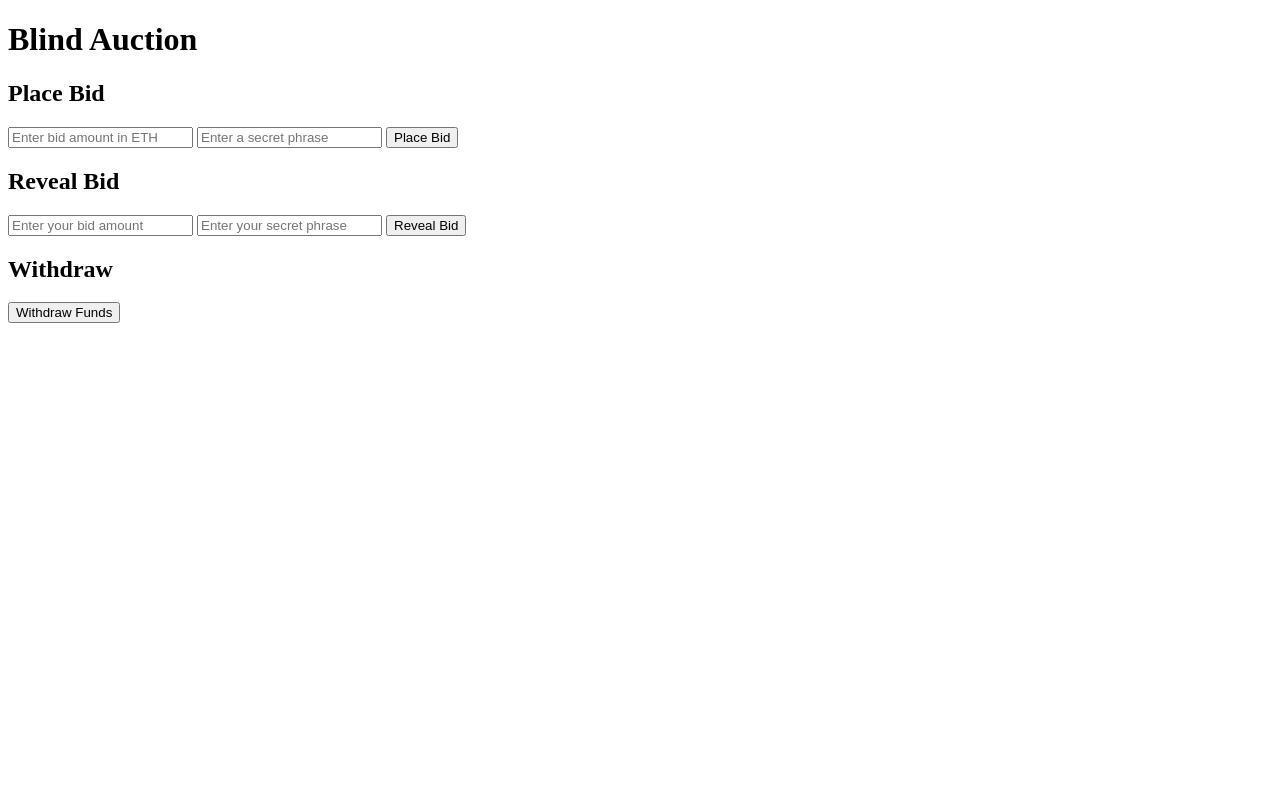
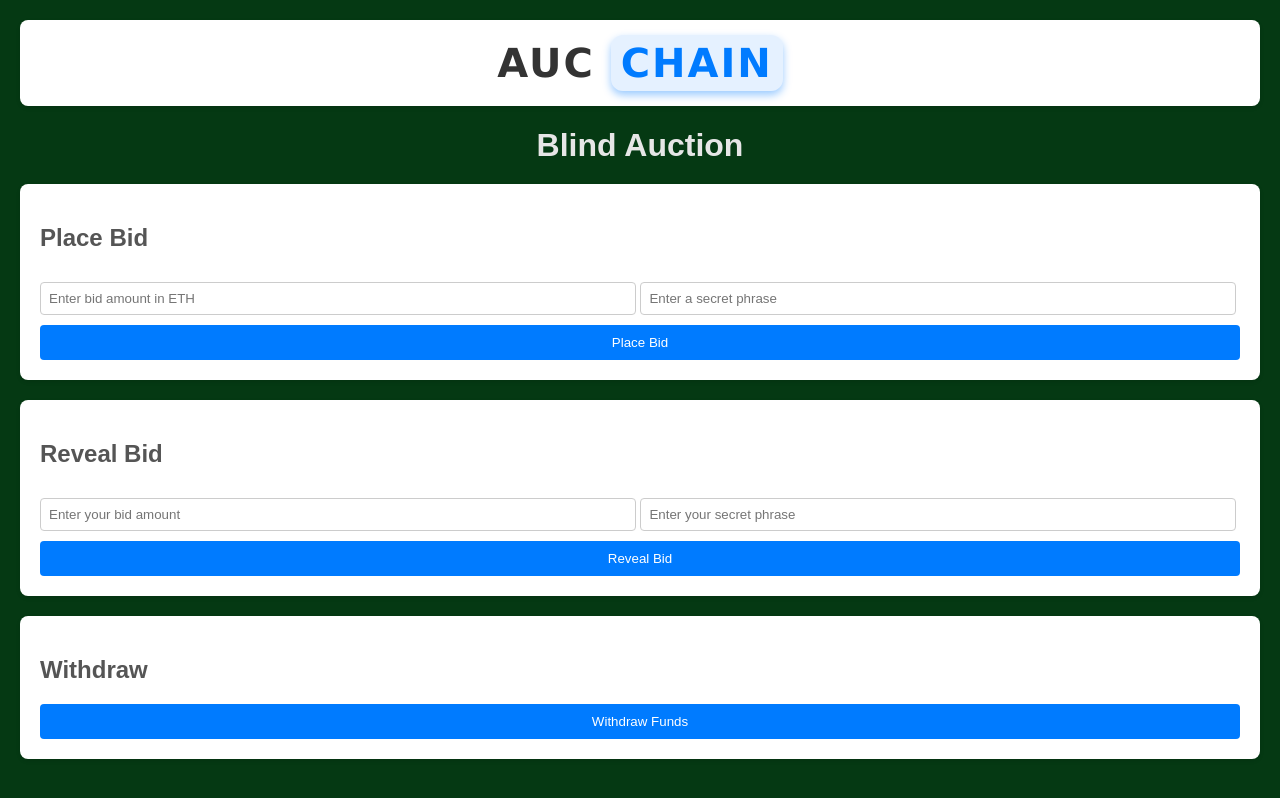
Before and after one commit to lecioassis/AucChain, a plain HTML site: page frontend/index.html in a window 1280 px wide. Drawn offline with Linux system fonts and the light colour scheme.

Commit message:
versão de teste

```diff
--- a/frontend/index.html
+++ b/frontend/index.html
@@ -5,8 +5,10 @@
     <meta name="viewport" content="width=device-width, initial-scale=1.0">
     <title>Blind Auction DApp</title>
     <script src="https://cdn.ethers.io/lib/ethers-5.2.umd.min.js" type="application/javascript"></script>
+    <link rel="stylesheet" href="styles.css">
 </head>
 <body>
+    <div class="logo">Auc <span class="highlight">Chain</span></div>
     <h1>Blind Auction</h1>
     <div>
         <h2>Place Bid</h2>
--- /dev/null
+++ b/frontend/styles.css
@@ -0,0 +1,67 @@
+/* styles.css */
+
+body {
+    font-family: Arial, sans-serif;
+    background-color: #053913;
+    margin: 0;
+    padding: 20px;
+}
+
+.logo {
+    font-size: 2.5em;
+    font-weight: bold;
+    color: #333;
+    text-align: center;
+    margin-bottom: 20px;
+    font-family: 'Verdana', sans-serif;
+    text-transform: uppercase;
+    letter-spacing: 2px;
+}
+
+.logo .highlight {
+    color: #007bff;
+    background-color: rgba(0, 123, 255, 0.1);
+    padding: 5px 10px;
+    border-radius: 12px;
+    box-shadow: 0px 4px 8px rgba(0, 123, 255, 0.4);
+}
+
+h1 {
+    color: #e6e6e6;
+    text-align: center;
+    margin-bottom: 20px;
+}
+
+div {
+    background-color: #fff;
+    padding: 20px;
+    margin-bottom: 20px;
+    border-radius: 8px;
+    box-shadow: 0 2px 4px rgba(0, 0, 0, 0.1);
+}
+
+h2 {
+    color: #555;
+}
+
+input {
+    width: calc(50% - 22px);
+    padding: 8px;
+    margin: 10px 0;
+    border: 1px solid #ccc;
+    border-radius: 4px;
+}
+
+button {
+    width: 100%;
+    padding: 10px;
+    background-color: #007bff;
+    color: white;
+    border: none;
+    border-radius: 4px;
+    cursor: pointer;
+}
+
+button:hover {
+    background-color: #0056b3;
+}
```
